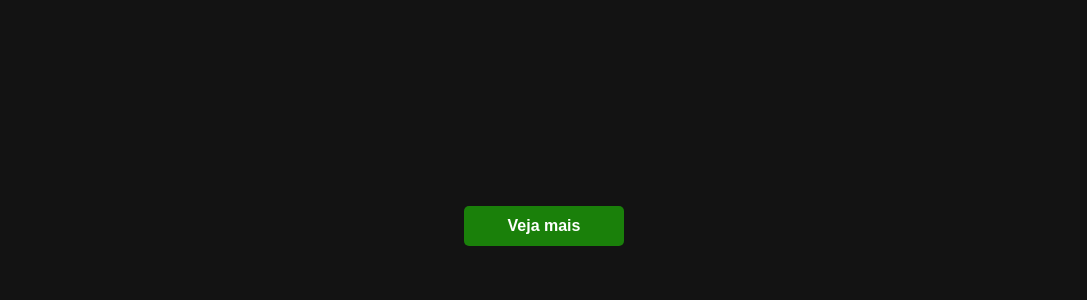
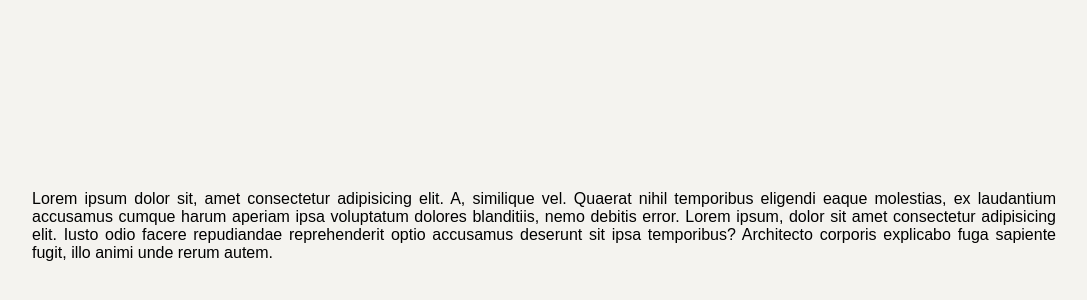
Before and after one commit to pet-ads/web-toolkit, a React (Vite) app: page / in a window 1280 px wide. Shown: the part 174-474 px from the top of the page, without its empty margins (96-1183 px from the left). Built offline with nearby package versions, Linux system fonts and the light colour scheme.

Commit message:
:sparkles: feat: Text component instance

```diff
--- a/src/App.tsx
+++ b/src/App.tsx
@@ -1,9 +1,10 @@
-import LinkButton from "./components/LinkButton"
+import Text from "./components/Text"
 
 function App() {
 
-  return (
-    <LinkButton link="https://gitmoji.dev">Veja mais</LinkButton>
+  return (<>
+    <Text>Lorem ipsum dolor sit, amet consectetur adipisicing elit. A, similique vel. Quaerat nihil temporibus eligendi eaque molestias, ex laudantium accusamus cumque harum aperiam ipsa voluptatum dolores blanditiis, nemo debitis error. Lorem ipsum, dolor sit amet consectetur adipisicing elit. Iusto odio facere repudiandae reprehenderit optio accusamus deserunt sit ipsa temporibus? Architecto corporis explicabo fuga sapiente fugit, illo animi unde rerum autem.</Text>
+  </>
   )
 }
 
--- a/src/global/GlobalStyles.ts
+++ b/src/global/GlobalStyles.ts
@@ -2,7 +2,7 @@ import { createGlobalStyle } from "styled-components";
 
 const GlobalStyles = createGlobalStyle`
   :root{
-    --background-color: #131313;
+    --background-color: #F4F3EF;
     --primary-text-color: #FFFFFF;
     --secundary-text-color: #000000;
     --primary-color: #1A800A;
@@ -16,6 +16,7 @@ const GlobalStyles = createGlobalStyle`
 
   body {
     display: flex;
+    flex-direction: column;
     justify-content: center;
     align-items: center;
 
```
